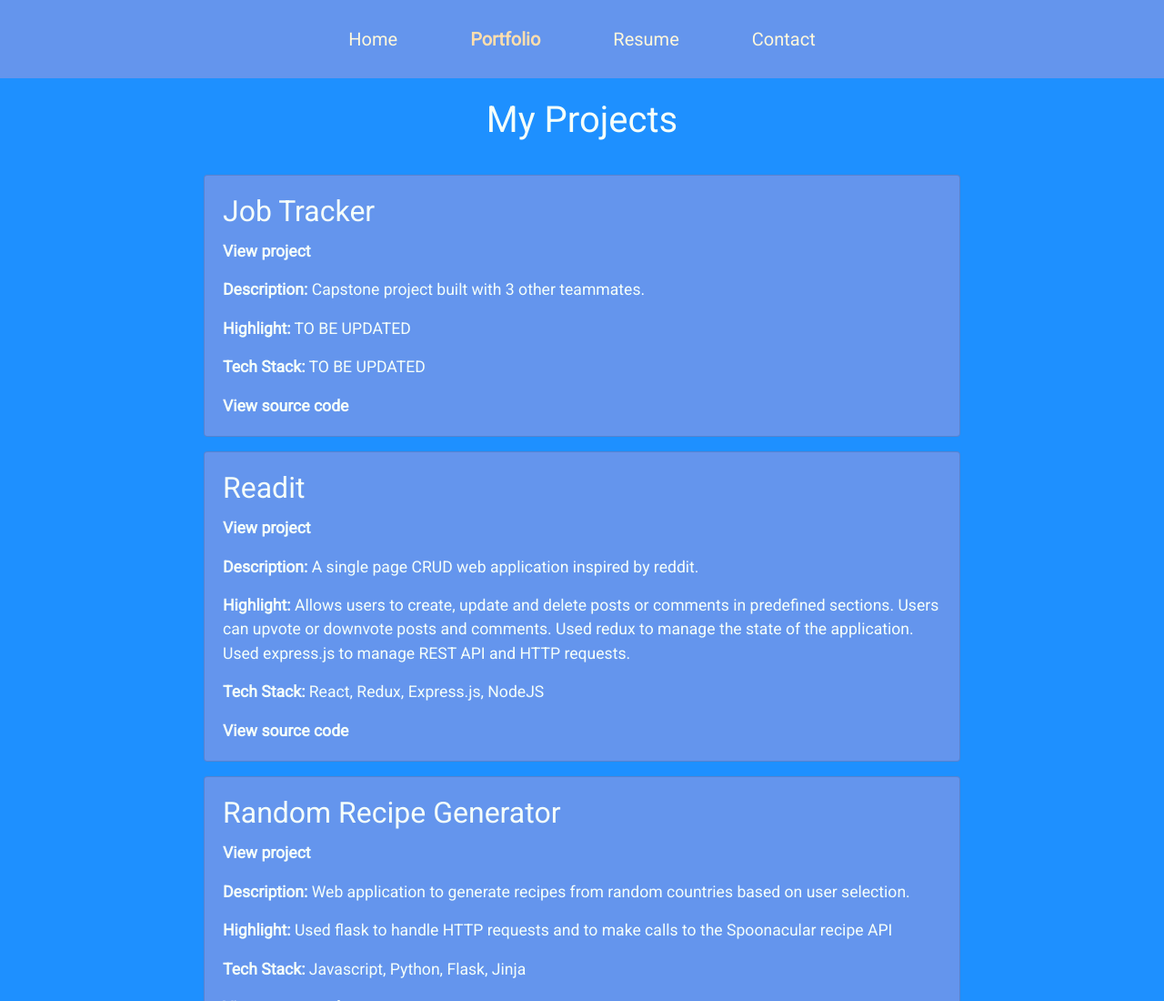
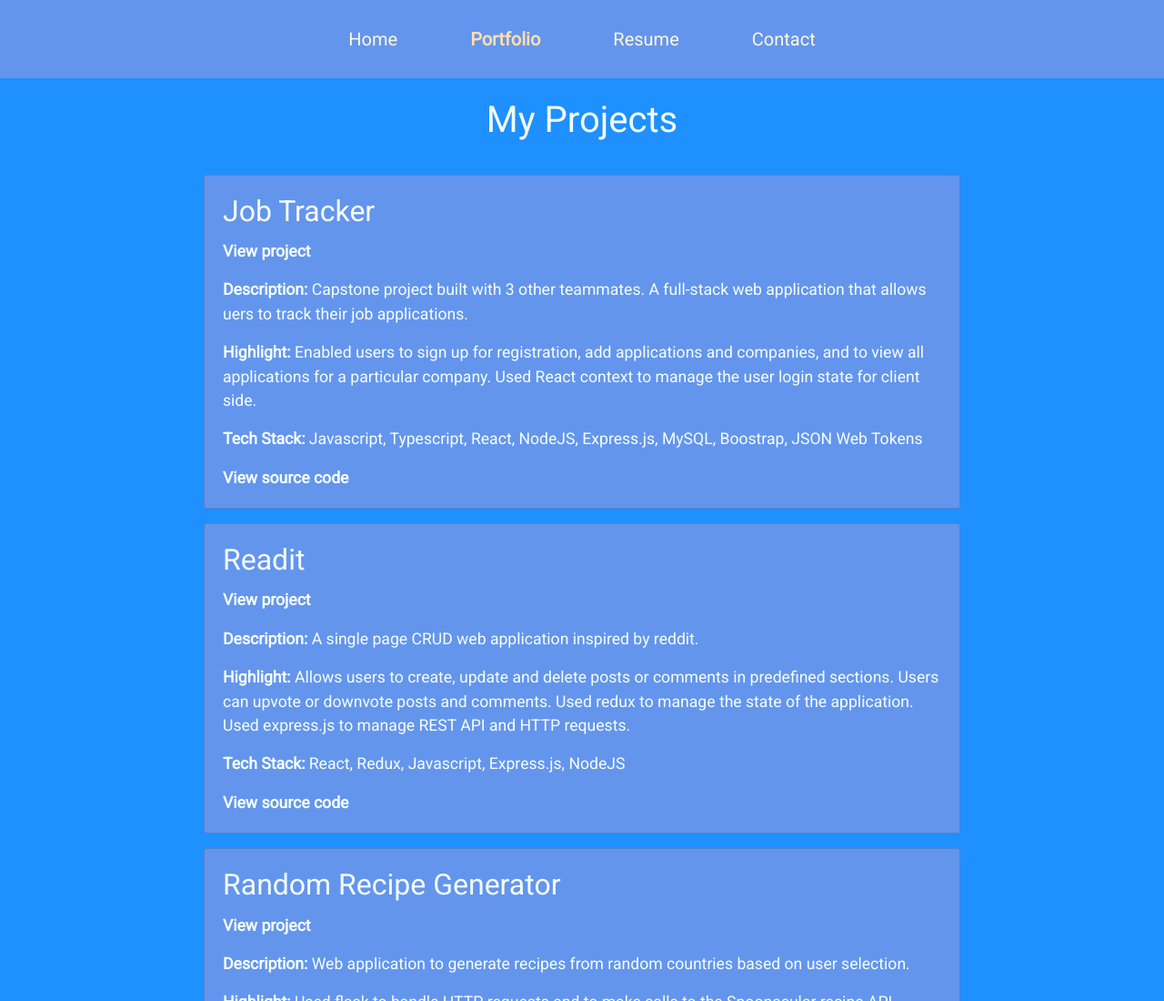
Before and after one commit to Dueonkim89/DK_Portfolio, a plain HTML site: page portfolio.html in a window 1280 px wide. Shown: the top 1100 px of the page at 91% size. Drawn offline with nearby package versions, Linux system fonts and the light colour scheme.

Commit message:
more updates to portfolio page

```diff
--- a/portfolio.html
+++ b/portfolio.html
@@ -33,9 +33,9 @@
           <div class="card-body">
             <h2 class="card-title">Job Tracker</h2>
             <p class="card-text" style="font-size: 1.1rem;"><a style="text-decoration: none; color: #f5fffa; font-weight: 600;" href="DEPLOY ON AZURE">View project</a></p>
-            <p class="card-text" style="font-size: 1.1rem;"><strong>Description:</strong> Capstone project built with 3 other teammates.</p>
-            <p class="card-text" style="font-size: 1.1rem;"><strong>Highlight:</strong> TO BE UPDATED</p>
-            <p class="card-text" style="font-size: 1.1rem;"><strong>Tech Stack:</strong> TO BE UPDATED</p>
+            <p class="card-text" style="font-size: 1.1rem;"><strong>Description:</strong> Capstone project built with 3 other teammates. A full-stack web application that allows uers to track their job applications.</p>
+            <p class="card-text" style="font-size: 1.1rem;"><strong>Highlight:</strong> Enabled users to sign up for registration, add applications and companies, and to view all applications for a particular company. Used React context to manage the user login state for client side.</p>
+            <p class="card-text" style="font-size: 1.1rem;"><strong>Tech Stack:</strong> Javascript, Typescript, React, NodeJS, Express.js, MySQL, Boostrap, JSON Web Tokens</p>
             <p class="card-text" style="font-size: 1.1rem;"><a style="text-decoration: none; color: #f5fffa; font-weight: 600;" href="https://github.com/Dueonkim89/Job-Tracker">View source code</a></p>
           </div>
         </div>
@@ -45,7 +45,7 @@
             <p class="card-text" style="font-size: 1.1rem;"><a style="text-decoration: none; color: #f5fffa; font-weight: 600;" href="https://thawing-sands-68410.herokuapp.com/">View project</a></p>
             <p class="card-text" style="font-size: 1.1rem;"><strong>Description:</strong> A single page CRUD web application inspired by reddit.</p>
             <p class="card-text" style="font-size: 1.1rem;"><strong>Highlight:</strong> Allows users to create, update and delete posts or comments in predefined sections. Users can upvote or downvote posts and comments. Used redux to manage the state of the application. Used express.js to manage REST API and HTTP requests.</p>
-            <p class="card-text" style="font-size: 1.1rem;"><strong>Tech Stack:</strong> React, Redux, Express.js, NodeJS</p>
+            <p class="card-text" style="font-size: 1.1rem;"><strong>Tech Stack:</strong> React, Redux, Javascript, Express.js, NodeJS</p>
             <p class="card-text" style="font-size: 1.1rem;"><a style="text-decoration: none; color: #f5fffa; font-weight: 600;" href="https://github.com/Dueonkim89/ReactND-Readable-Project">View source code</a></p>
           </div>
         </div>
```
